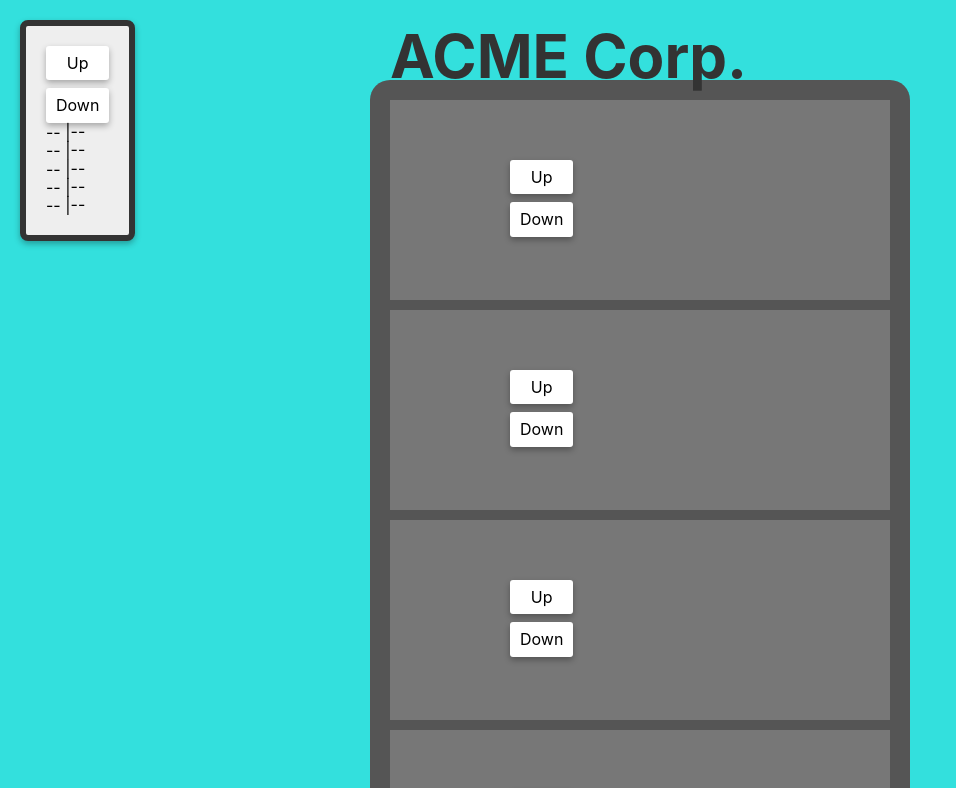
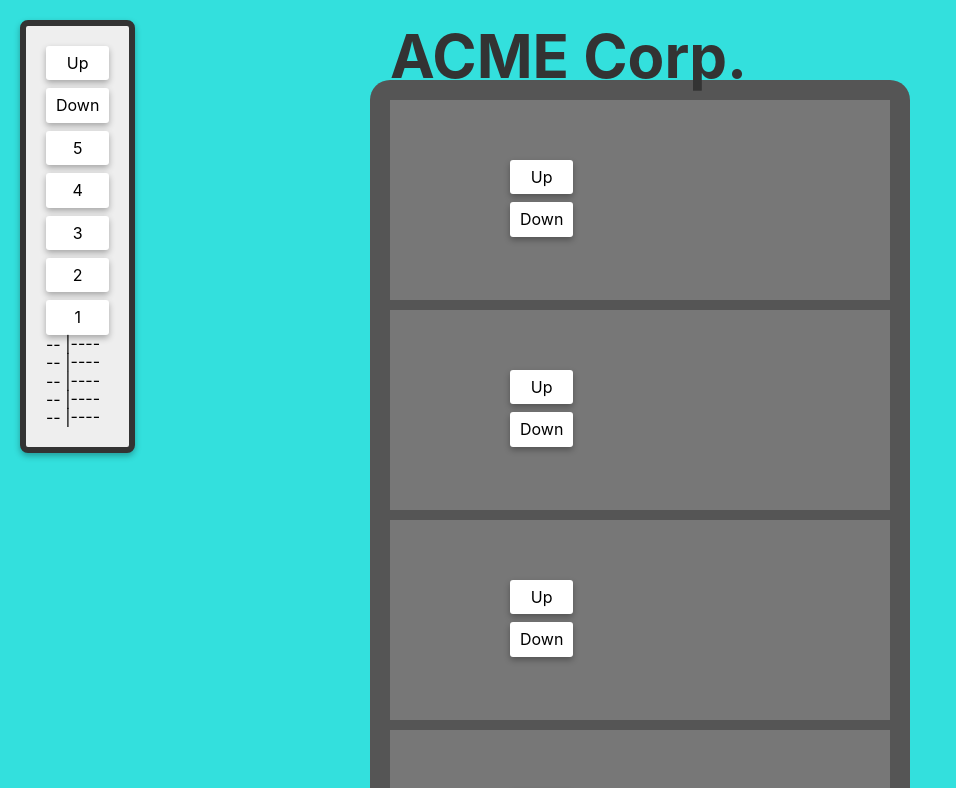
Before and after one commit to Vynlar/elevator-simulator, a React (Create React App) app: page / in a window 1280 px wide. Shown: the top 788 px of the page, without its empty margins (0-956 px from the left). Built offline with nearby package versions, Linux system fonts and the light colour scheme.

Commit message:
added dropoff request buttons and state

```diff
--- a/src/App.js
+++ b/src/App.js
@@ -111,6 +111,7 @@
     const makeFloor = () => ({
       up: false,
       down: false,
+      dropoff: false,
     });
 
     this.state = {
@@ -142,6 +143,10 @@
     this.setState(R.assocPath(['requests', floor, 'down'], true));
   }
 
+  requestDropoff = floor => {
+    this.setState(R.assocPath(['requests', floor, 'dropoff'], true));
+  }
+
   render() {
     return (
       <Container>
@@ -160,18 +165,23 @@
           <div>
             <Button onClick={this.goUp}>Up</Button>
             <Button onClick={this.goDown}>Down</Button>
+            {[5,4,3,2,1].map(floor => (
+              <Button key={floor} onClick={() => this.requestDropoff(floor)}>{floor}</Button>
+            ))}
           </div>
           {
             R.pipe(
-              R.values,
-              R.map(({ up, down }) => {
+              R.addIndex(R.map)(({ up, down, dropoff }, index) => {
                 return (
-                  <div>
+                  <div key={index}>
                     {up ? "Up" : '--'} |
                     {down ? "Down" : '--'}
+                    {dropoff ? "Dropoff" : '--'}
                   </div>
                 )
               }),
+              R.values,
+              R.reverse,
             )(this.state.requests)}
         </ControlPanel>
       </Container>
```
